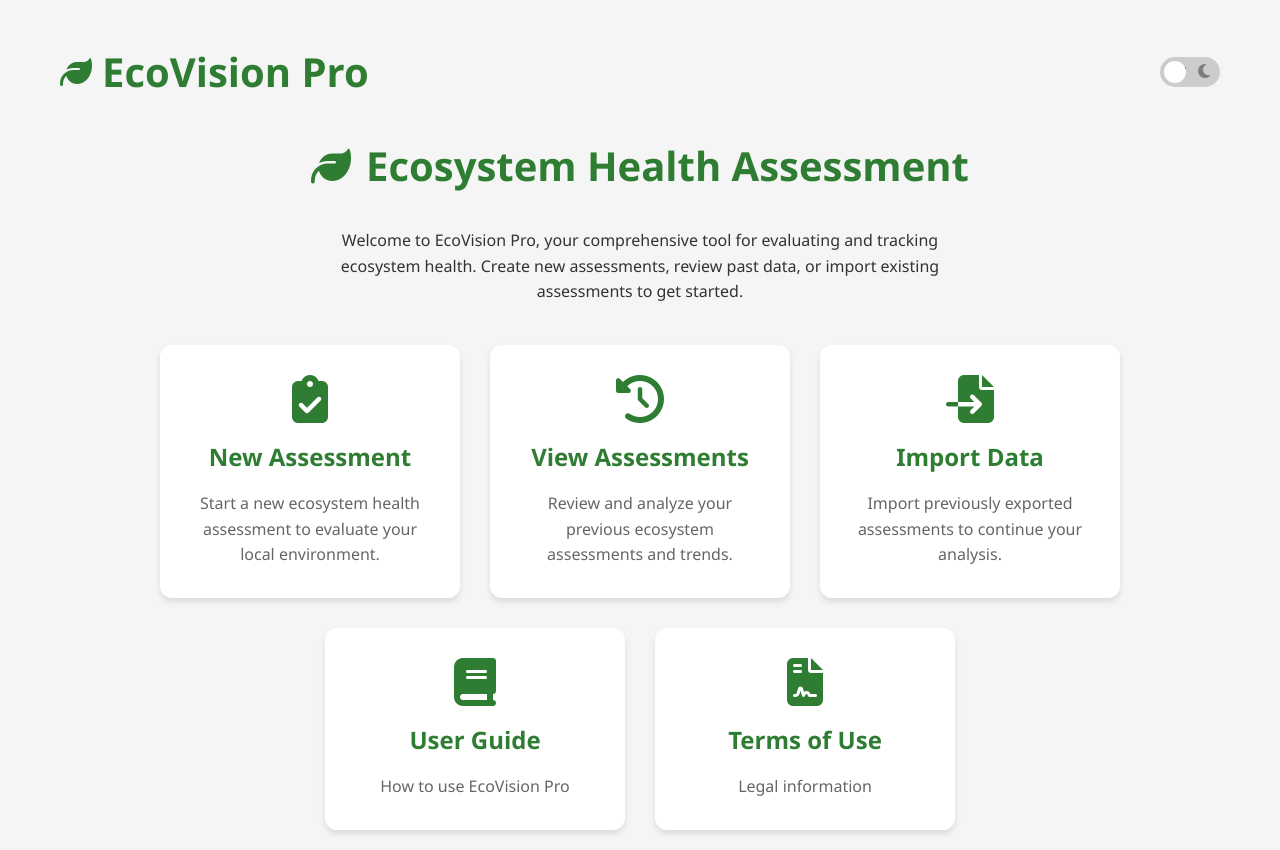
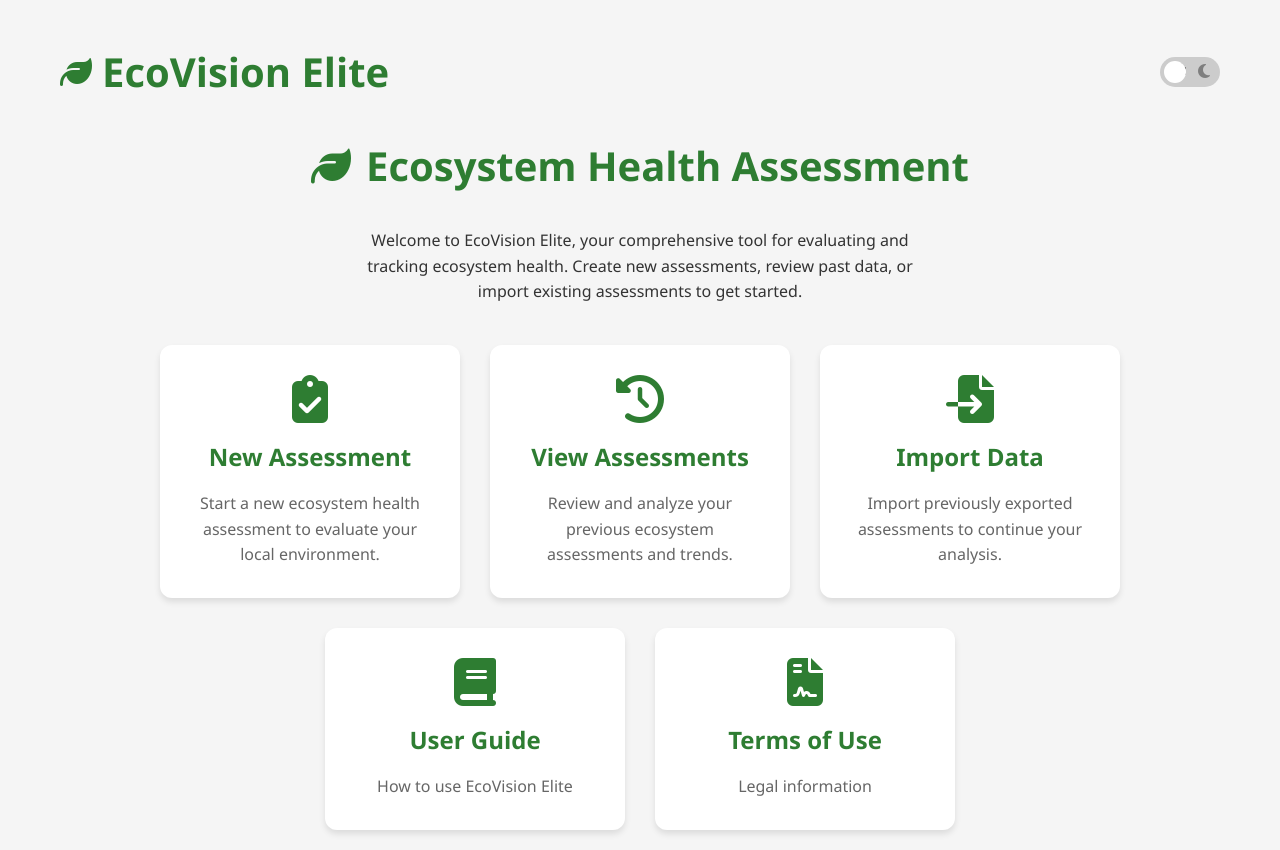
Before and after one commit to jaysecotools/EcoVision-Elite, a plain HTML site: page index.html in a window 1280 px wide. Drawn offline with nearby package versions, Linux system fonts and the light colour scheme.

Commit message:
Update index.html

```diff
--- a/index.html
+++ b/index.html
@@ -2,7 +2,7 @@
 <html lang="en">
 <head>
   <meta charset="UTF-8">
-  <title>🌍 EcoVision Pro - Advanced Ecosystem Assessment</title>
+  <title>🌍 EcoVision Elite - Advanced Ecosystem Assessment</title>
   <meta name="viewport" content="width=device-width, initial-scale=1.0">
   <link rel="stylesheet" href="https://cdnjs.cloudflare.com/ajax/libs/font-awesome/6.4.0/css/all.min.css">
   <script src="https://cdnjs.cloudflare.com/ajax/libs/jspdf/2.5.1/jspdf.umd.min.js"></script>
@@ -981,7 +981,7 @@
     <header>
       <div class="logo">
         <i class="fas fa-leaf fa-2x" style="color: var(--primary);"></i>
-        <h1>EcoVision Pro</h1>
+        <h1>EcoVision Elite</h1>
       </div>
       <div class="controls">
         <label class="toggle-switch">
@@ -999,7 +999,7 @@
         <i class="fas fa-leaf"></i> Ecosystem Health Assessment
       </h1>
       <p style="max-width: 600px; margin: 0 auto;">
-        Welcome to EcoVision Pro, your comprehensive tool for evaluating and tracking ecosystem health.
+        Welcome to EcoVision Elite, your comprehensive tool for evaluating and tracking ecosystem health.
         Create new assessments, review past data, or import existing assessments to get started.
       </p>
 
@@ -1026,7 +1026,7 @@
   <div class="welcome-card" id="user-guide-card">
     <i class="fas fa-book"></i>
     <h3>User Guide</h3>
-    <p>How to use EcoVision Pro</p>
+    <p>How to use EcoVision Elite</p>
   </div>
 
   <div class="welcome-card" id="terms-of-use-card">
@@ -1043,7 +1043,7 @@
     <header>
       <div class="logo">
         <i class="fas fa-leaf fa-2x" style="color: var(--primary);"></i>
-        <h1>EcoVision Pro</h1>
+        <h1>EcoVision Elite</h1>
       </div>
       <div class="controls">
         <label class="toggle-switch">
@@ -2729,7 +2729,7 @@ function createTrendChart() {
       header.className = 'pdf-header';
       header.innerHTML = `
         <div class="pdf-logo">
-          <i class="fas fa-leaf"></i> EcoVision Pro
+          <i class="fas fa-leaf"></i> EcoVision Elite
         </div>
         <h1>${assessment.name || 'Ecosystem Assessment'}</h1>
         <p>${assessment.date} • ${assessment.location || 'Location not specified'}</p>
@@ -2862,7 +2862,7 @@ function createTrendChart() {
       const footer = document.createElement('div');
       footer.className = 'pdf-footer';
       footer.innerHTML = `
-        <p>Generated by EcoVision Pro on ${new Date().toLocaleDateString()}</p>
+        <p>Generated by EcoVision Elite on ${new Date().toLocaleDateString()}</p>
         <p>https://ecovisionpro.example.com</p>
       `;
       pdfContainer.appendChild(footer);
@@ -3068,7 +3068,7 @@ window.addEventListener('click', (e) => {
 <div id="user-guide-modal" class="modal hidden">
   <div class="modal-content">
     <span class="close-modal">&times;</span>
-    <h2><i class="fas fa-book"></i> EcoVision Pro User Guide</h2>
+    <h2><i class="fas fa-book"></i> EcoVision Elite User Guide</h2>
     <div class="modal-body">
       <h3>Getting Started</h3>
       <ol>
```
